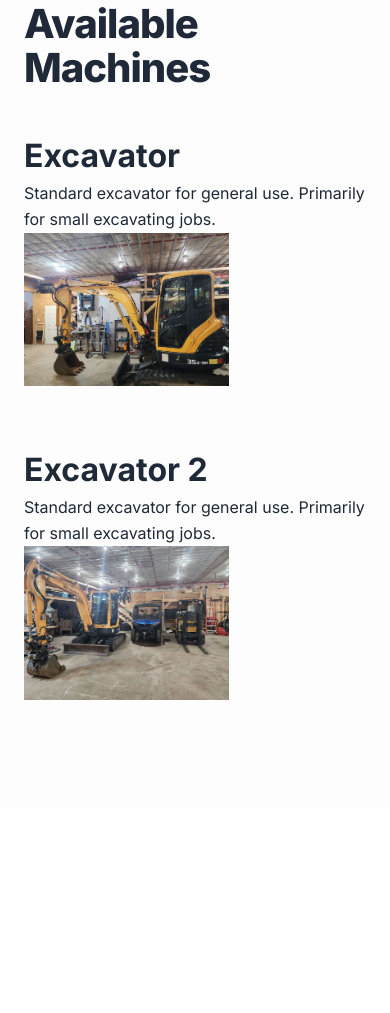
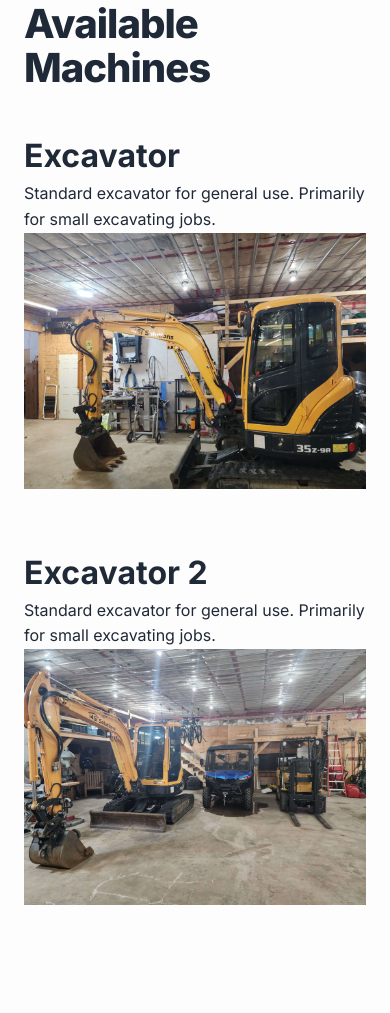
Before and after one commit to eli-wood-dev/4s-Excavating, a PHP site: page /scheduling.html in a window 390 px wide. Shown: the part 177-1190 px from the top of the page. Before the commit the page ends 877 px from the top, so only its background shows below. Run offline with PHP 8.4, Linux system fonts and the light colour scheme; data comes from the database, SQL or seed files in the repository; data that the repository does not hold is empty.

Commit message:
updated image styling

```diff
--- a/styles/style.css
+++ b/styles/style.css
@@ -422,6 +422,10 @@ body {
         font-size: 2.5rem;
     }
 
+    .machine-image{
+        width: 80%;
+    }
+
     .about-container {
         flex-direction: column;
         gap: 50px;
@@ -459,6 +463,10 @@ body {
 }
 
 @media (max-width: 768px) {
+    .machine-image{
+        width: 100%;
+    }
+
     .nav-list {
         display: none;
         flex-direction: column;
```
